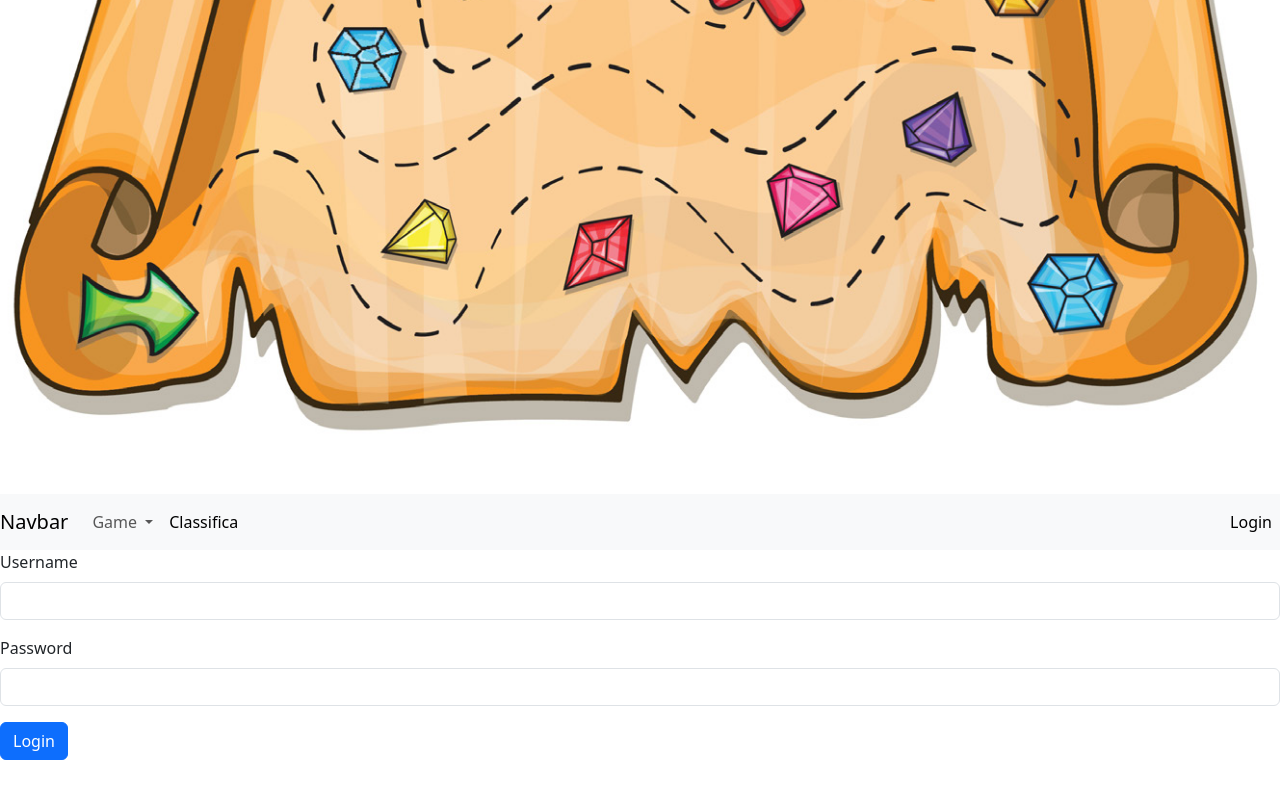
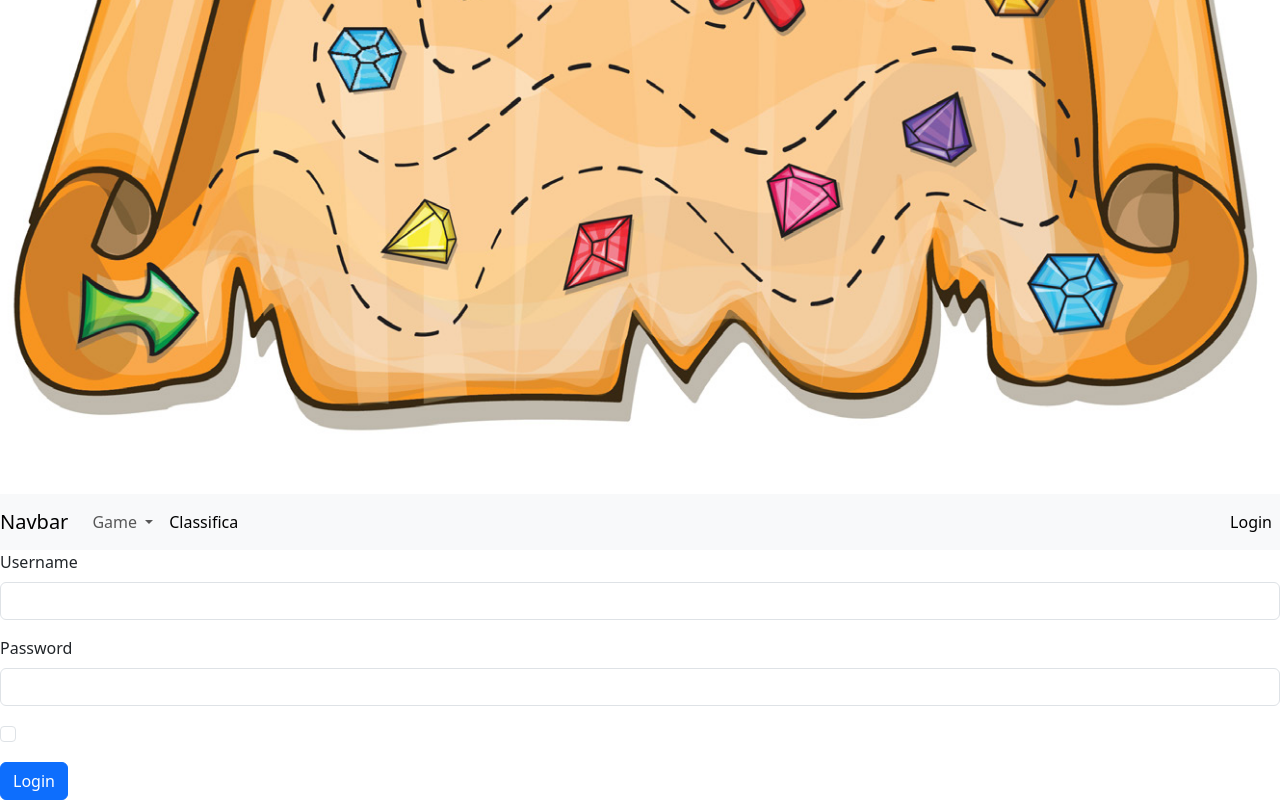
Before and after one commit to PorcelluzziCosimo/Caccia-al-tesoro, a website: page index.html in a window 1280 px wide. Shown: the part 445-1245 px from the top of the page. Before the commit the page ends 1205 px from the top, so only its background shows below. Drawn offline with nearby package versions, Linux system fonts and the light colour scheme.

Commit message:
Update index.html

```diff
--- a/index.html
+++ b/index.html
@@ -45,6 +45,9 @@
     <label for="exampleInputPassword1" class="form-label">Password</label>
     <input type="password" class="form-control" id="exampleInputPassword1">
   </div>
+  <div class="mb-3 form-check">
+    <input type="checkbox" class="form-check-input" id="exampleCheck1">
+  </div>
   <button type="submit" class="btn btn-primary">Login</button>
 </form>
   <script src="https://cdn.jsdelivr.net/npm/bootstrap@5.3.3/dist/js/bootstrap.bundle.min.js&quot; integrity="sha384-YvpcrYf0tY3lHB60NNkmXc5s9fDVZLESaAA55NDzOxhy9GkcIdslK1eN7N6jIeHz" crossorigin="anonymous">
```
